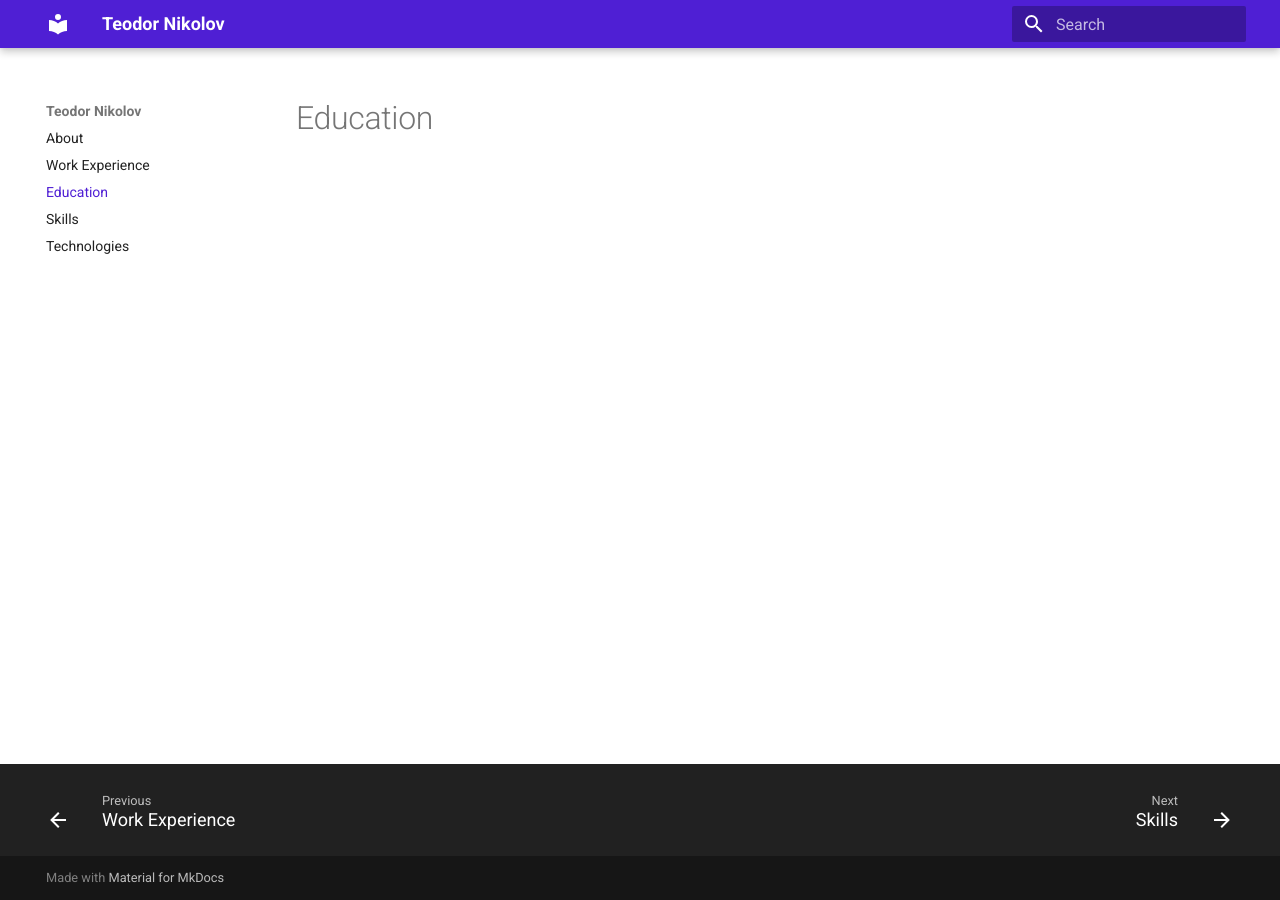
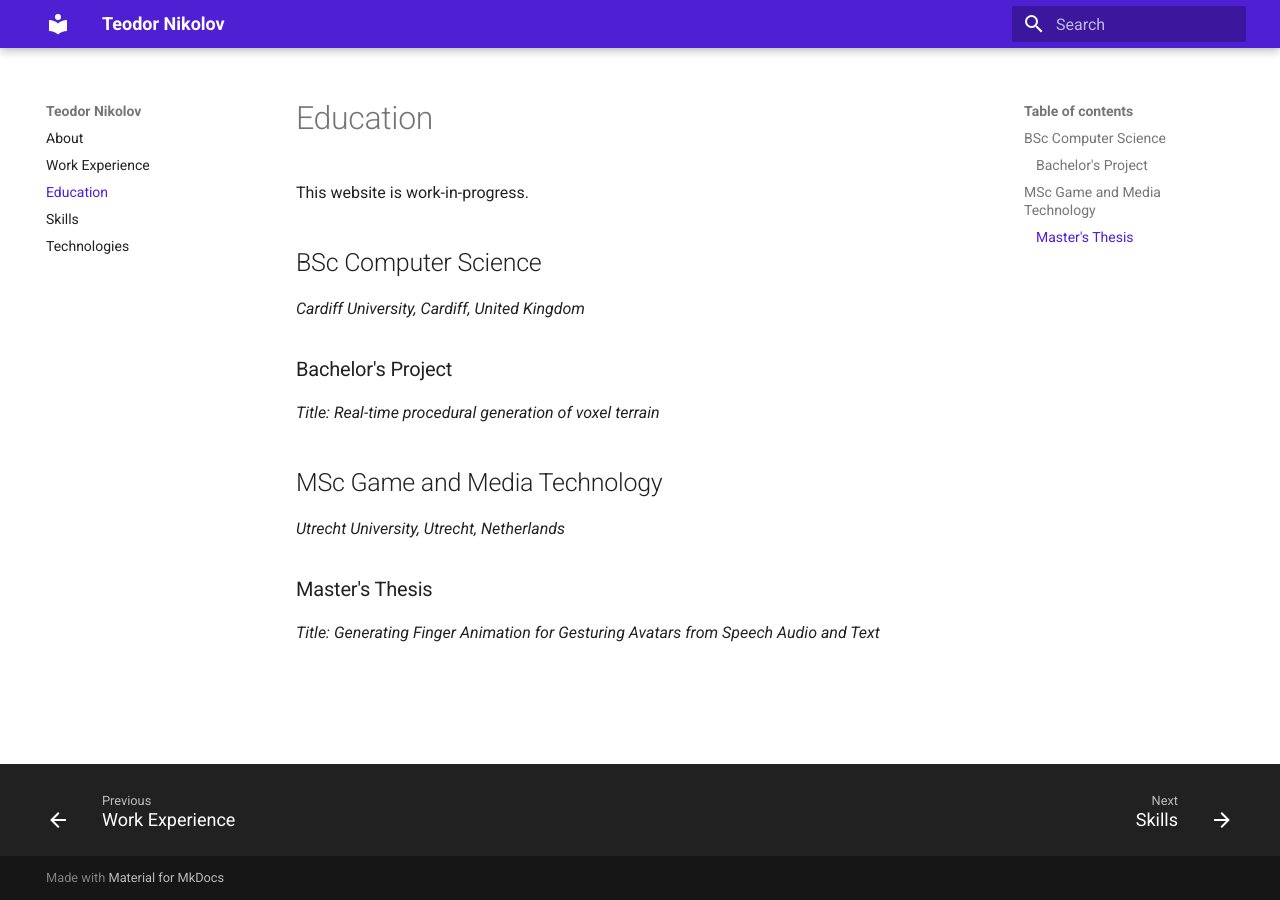
Before and after one commit to TeoNikolov/website, an MkDocs documentation site: the page built from docs/education.md, in a window 1280 px wide. Built offline with MkDocs 1.6.1 and Material for MkDocs 9.7.7, drawn with Linux system fonts in a browser that asks for light colours.

Commit message:
Update files

```diff
--- a/docs/education.md
+++ b/docs/education.md
@@ -1 +1,15 @@
 # Education
+
+This website is work-in-progress.
+
+## BSc Computer Science
+*Cardiff University, Cardiff, United Kingdom*
+
+### Bachelor's Project
+*Title: Real-time procedural generation of voxel terrain*
+
+## MSc Game and Media Technology
+*Utrecht University, Utrecht, Netherlands*
+
+### Master's Thesis
+*Title: Generating Finger Animation for Gesturing Avatars from Speech Audio and Text*
```
Also changed, not shown: docs/index.md (+4 -0 lines), docs/work-experience.md (+2 -0 lines).
